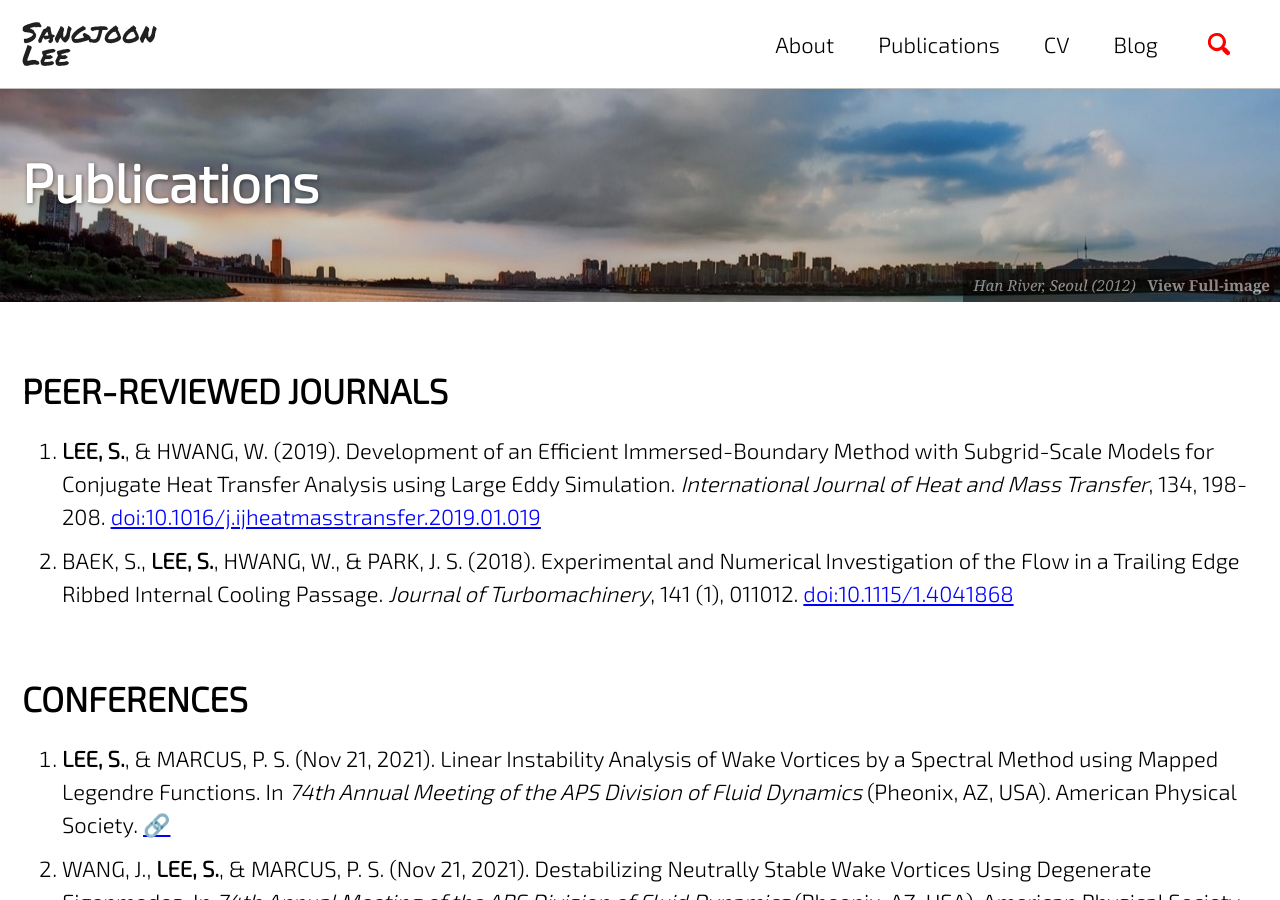
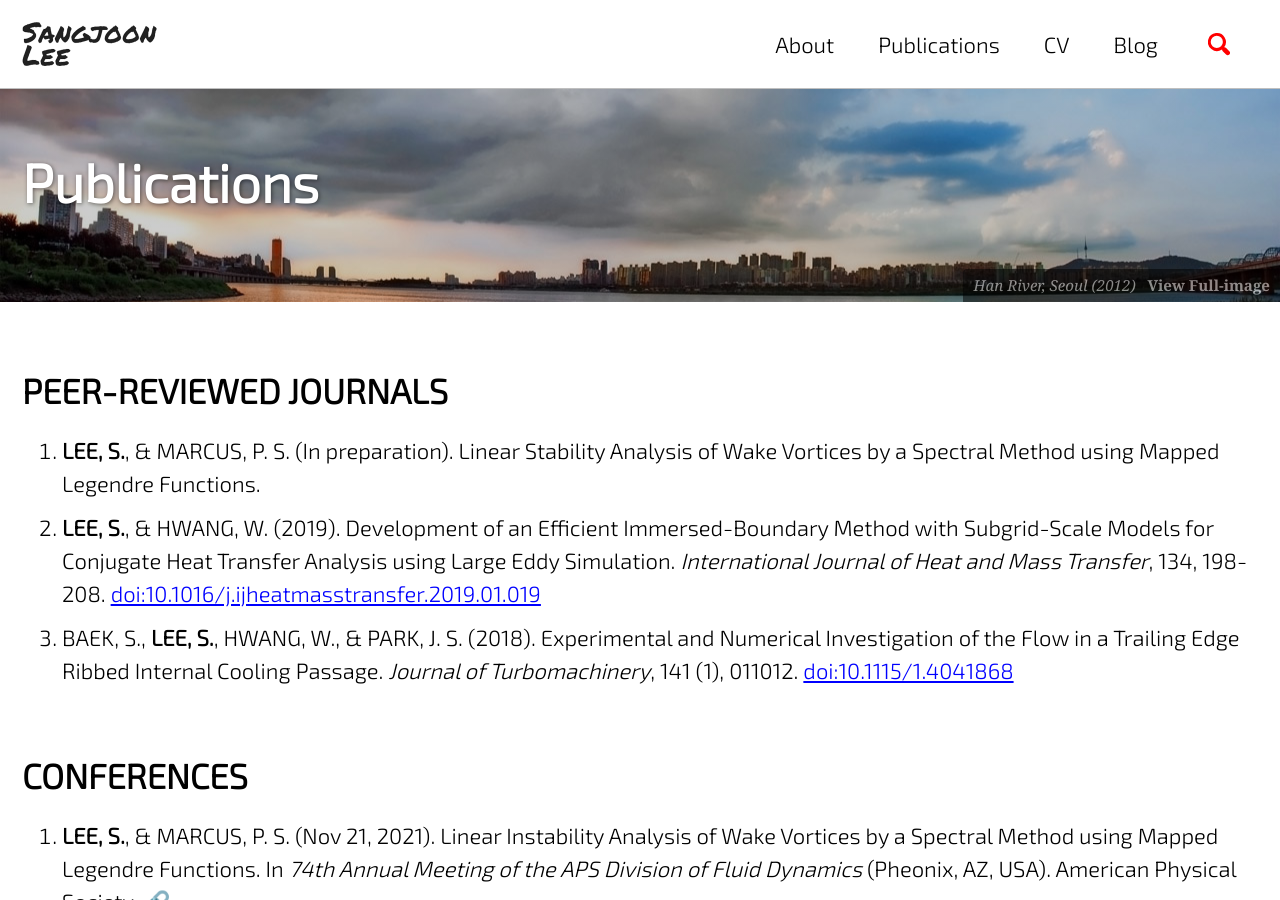
Before and after one commit to jun9303/jun9303.github.io, a Jekyll site: the page built from _pages/publications.md, in a window 1280 px wide and 900 px high. Built offline with Jekyll 4.4.1, drawn with Linux system fonts in a browser that asks for light colours; cached includes are drawn as plain includes; nearby versions of some CDN libraries; emoji names are drawn with the system emoji font.

Commit message:
APS Update 112621

```diff
--- a/_pages/publications.md
+++ b/_pages/publications.md
@@ -10,8 +10,9 @@ header:
 
 # PEER-REVIEWED JOURNALS
 
-1. **LEE, S.**, & HWANG, W. (2019). Development of an Efficient Immersed-Boundary Method with Subgrid-Scale Models for Conjugate Heat Transfer Analysis using Large Eddy Simulation. *International Journal of Heat and Mass Transfer*, 134, 198-208. [doi:10.1016/j.ijheatmasstransfer.2019.01.019](https://doi.org/10.1016/j.ijheatmasstransfer.2019.01.019)
-2. BAEK, S., **LEE, S.**, HWANG, W., & PARK, J. S. (2018). Experimental and Numerical Investigation of the Flow in a Trailing Edge Ribbed Internal Cooling Passage. *Journal of Turbomachinery*, 141 (1), 011012. [doi:10.1115/1.4041868](https://doi.org/10.1115/1.4041868)
+1. **LEE, S.**, & MARCUS, P. S. (In preparation). Linear Stability Analysis of Wake Vortices by a Spectral Method using Mapped Legendre Functions.
+2. **LEE, S.**, & HWANG, W. (2019). Development of an Efficient Immersed-Boundary Method with Subgrid-Scale Models for Conjugate Heat Transfer Analysis using Large Eddy Simulation. *International Journal of Heat and Mass Transfer*, 134, 198-208. [doi:10.1016/j.ijheatmasstransfer.2019.01.019](https://doi.org/10.1016/j.ijheatmasstransfer.2019.01.019)
+3. BAEK, S., **LEE, S.**, HWANG, W., & PARK, J. S. (2018). Experimental and Numerical Investigation of the Flow in a Trailing Edge Ribbed Internal Cooling Passage. *Journal of Turbomachinery*, 141 (1), 011012. [doi:10.1115/1.4041868](https://doi.org/10.1115/1.4041868)
 
 
 # CONFERENCES
```
